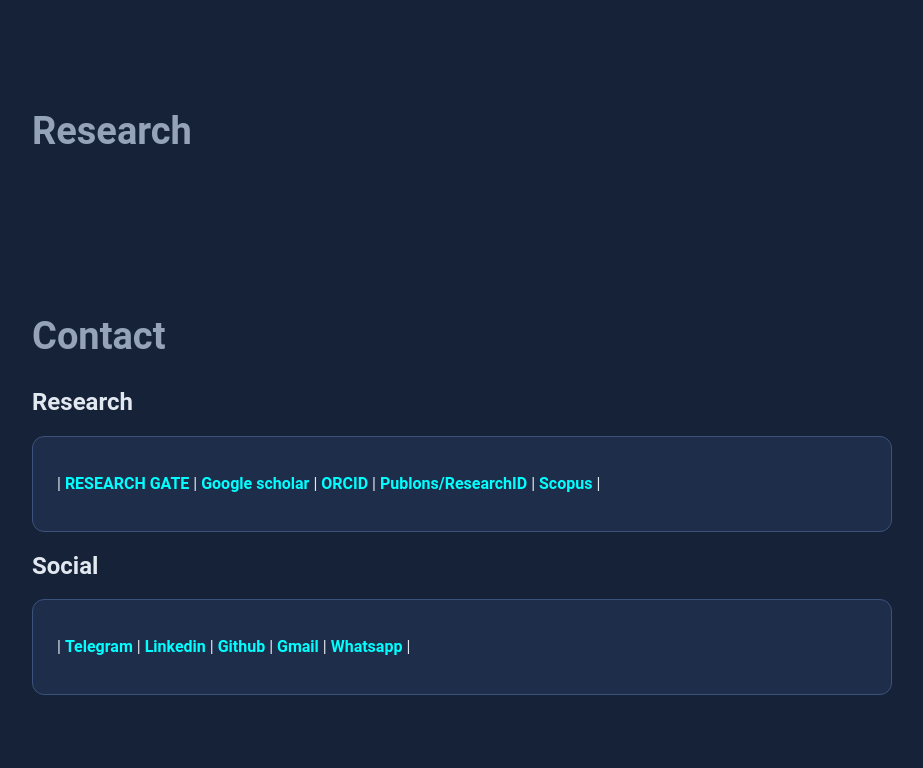
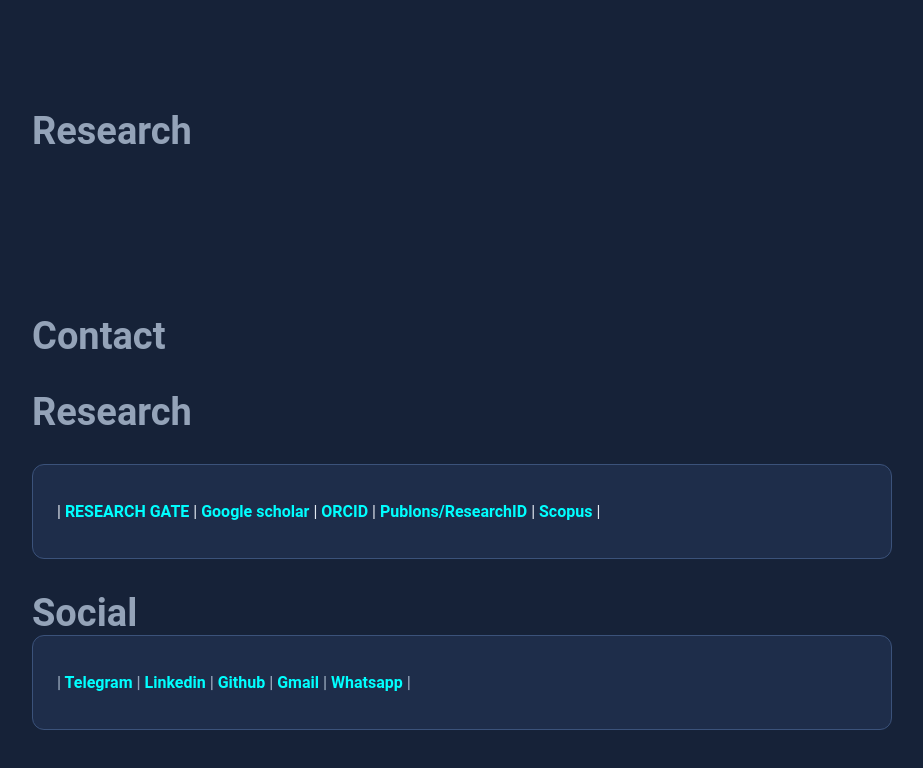
Before and after one commit to akshayverma5531/akshayverma.github.io, a plain HTML site: page index.html in a window 1280 px wide. Shown: the part 1929-2697 px from the top of the page, without its empty margins (178-1101 px from the left). Drawn offline with Linux system fonts and the light colour scheme.

Commit message:
Update index.html

```diff
--- a/index.html
+++ b/index.html
@@ -125,7 +125,7 @@
   <!-- Contact Section -->
   <section id="Contact">
     <h1>Contact</h1>
-     <h2 id="research-heading" class="section-title">Research</h2>
+     <h1 id="research-heading" class="section-title">Research</h1>
 
       <div class="card">
    <p>
@@ -141,7 +141,7 @@
       Scopus </a> |
   </p>
       </div>
-    <h2 id="research-heading" class="section-title">Social</h2>
+    <h1 id="research-heading" class="section-title">Social</h>
  <div class="card">
    <p>
     | <a href="Akshay_CV.pdf" target="_blank" rel="noopener noreferrer" style="color: var(--ascentColor, #00ffff); font-weight: bold; text-decoration: none;">
```
